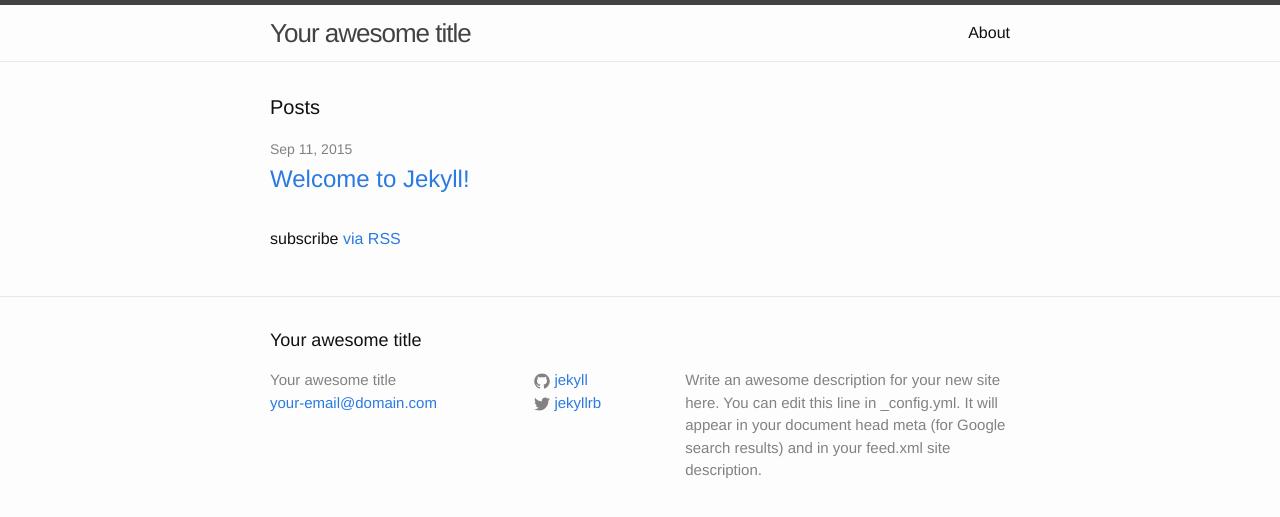
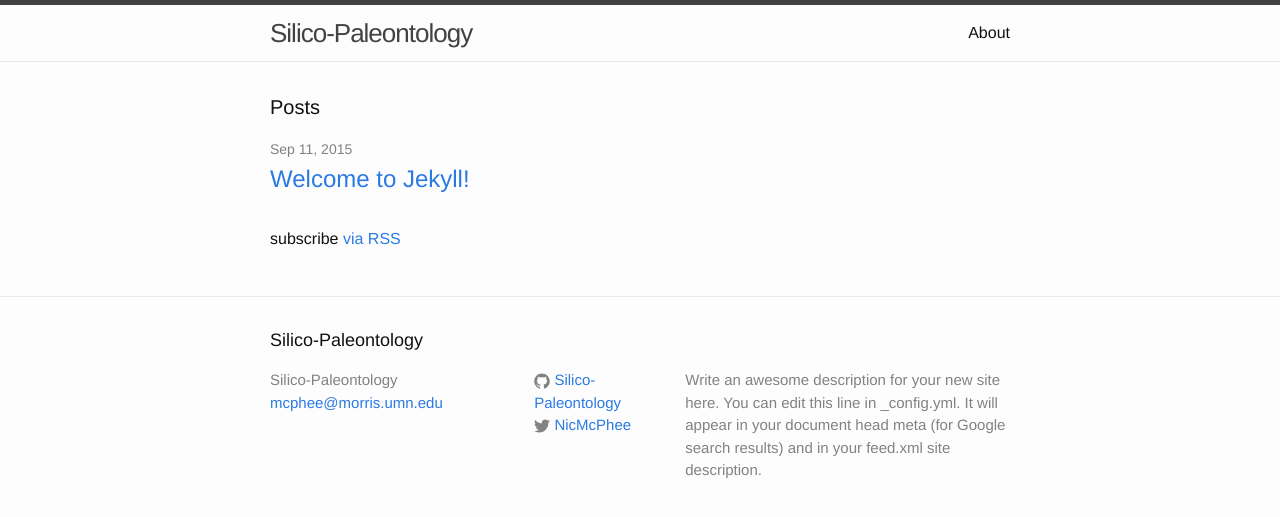
Before and after one commit to Silico-Paleontology/Silico-Paleontology, a Jekyll site: the page built from index.html, in a window 1280 px wide. Shown: the top 517 px of the page. Built offline with Jekyll 4.4.1, drawn with Linux system fonts in a browser that asks for light colours.

Commit message:
Added basic config info.
It's pretty "Nic"-centric at the moment; we might want to make that less so down the road (project-specific e-mail and Twitter accounts, for example).

```diff
--- a/_config.yml
+++ b/_config.yml
@@ -1,14 +1,16 @@
 # Site settings
-title: Your awesome title
-email: your-email@domain.com
+title: Silico-Paleontology
+email: mcphee@morris.umn.edu
 description: > # this means to ignore newlines until "baseurl:"
   Write an awesome description for your new site here. You can edit this
   line in _config.yml. It will appear in your document head meta (for
   Google search results) and in your feed.xml site description.
 baseurl: "" # the subpath of your site, e.g. /blog/
-url: "http://yourdomain.com" # the base hostname & protocol for your site
-twitter_username: jekyllrb
-github_username:  jekyll
+url: "http://silico-paleontology.github.io" # the base hostname & protocol for your site
+twitter_username: NicMcPhee
+github_username:  Silico-Paleontology
+
+timezone: America/Chicago
 
 # Build settings
 markdown: kramdown
```
